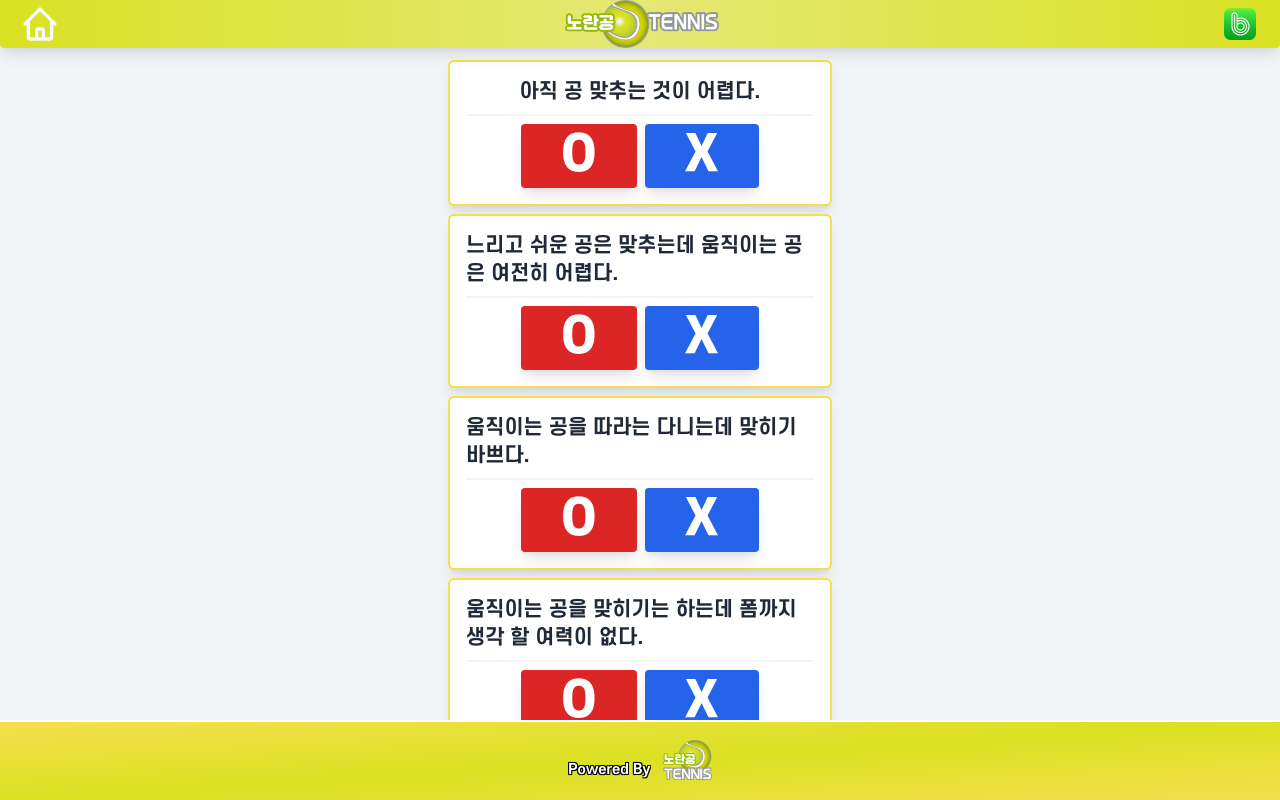
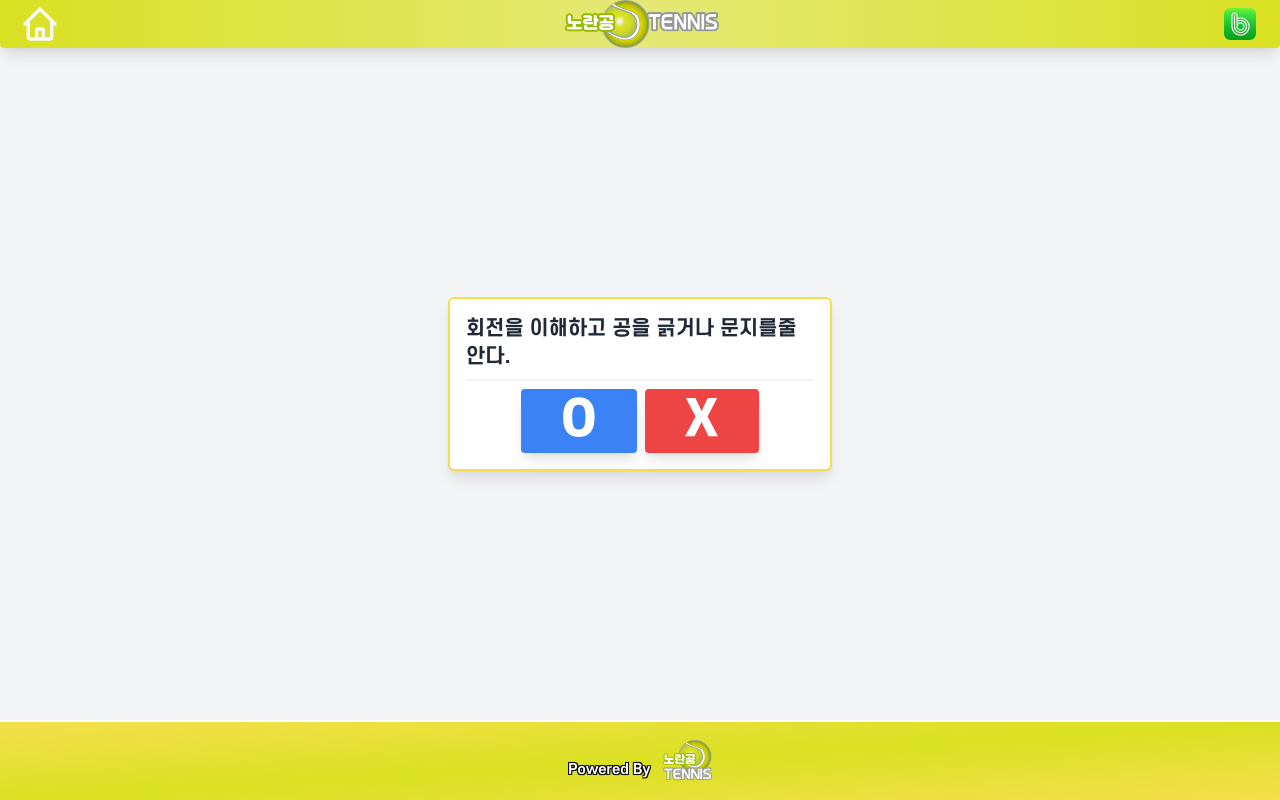
Before and after one commit to kimjy0301/ntrpyellowball, a Next.js app: page /forehand in a window 1280 px wide. Built offline with nearby package versions, Linux system fonts and the light colour scheme.

Commit message:
question change

```diff
--- a/components/Layout.tsx
+++ b/components/Layout.tsx
@@ -2,11 +2,7 @@ import Header from "./Header";
 
 const Layout = (props) => {
   return (
-    <div
-      onTouchStart={() => {
-        console.log("touch");
-      }}
-    >
+    <div>
       <Header></Header>
       <div className="content">{props.children}</div>{" "}
       <footer className="h-20 fixed bottom-0 w-full justify-center items-end flex bg-gradient-to-br from-yellow-1 via-green-1 to-yellow-1 text-white p-5 border-t-2 border-white text-sm">
--- a/components/Question.tsx
+++ b/components/Question.tsx
@@ -1,20 +1,30 @@
-const Question = ({ question, onCLickYes, onClickNo }) => {
+const Question = ({ question, onClickYes, onClickNo, show }) => {
+  if (show === false) {
+    return <></>;
+  } else {
     return (
       <>
         <div className="w-96 flex relative flex-col md:shadow-lg justify-center border-yellow-1 border-2  rounded-md items-center p-4 bg-white mx-1 my-1 shadow-lg md:max-w-xs1 transition-all">
           <span className="text-xl">{question}</span>
           <div className="w-full border-t-2 my-2 border-gray-100 "></div>
           <div className="flex">
-          <div className="bg-red-600 py-2 px-10 hover:bg-red-700 cursor-pointer transition-all mx-1 shadow-lg rounded">
+            <div
+              onClick={() => onClickYes()}
+              className="bg-blue-500 py-2 px-10 hover:bg-blue-700 cursor-pointer transition-all mx-1 shadow-lg rounded"
+            >
               <span className="text-white text-5xl font-extrabold">O</span>
             </div>
-          <div className="bg-blue-600 py-2 px-10 hover:bg-blue-700 cursor-pointer transition-all mx-1 shadow-lg rounded">
+            <div
+              onClick={() => onClickNo()}
+              className=" bg-red-500 py-2 px-10 hover:bg-red-700 cursor-pointer transition-all mx-1 shadow-lg rounded"
+            >
               <span className="text-white text-5xl font-extrabold">X</span>
             </div>
           </div>
         </div>
       </>
     );
+  }
 };
 
 export default Question;
--- a/pages/forehand/index.tsx
+++ b/pages/forehand/index.tsx
@@ -1,18 +1,32 @@
 import Question from "../../components/Question";
 import { questions } from "../../components/data";
+import { useState } from "react";
 
 const index = () => {
+  const [questionIndex, setQuestionIndex] = useState(10);
+
+  const onClickYes = () => {
+    if (questionIndex + 1 !== questions.length)
+      setQuestionIndex(questionIndex + 1);
+  };
+  const onClickNo = () => {
+    if (questionIndex !== 0) setQuestionIndex(questionIndex - 1);
+  };
+
   return (
-    <div className="flex flex-col items-center py-2 mx-auto h-full w-full overflow-y-auto relative">
+    <div className="flex flex-col justify-center items-center py-2 mx-auto h-full w-full overflow-y-auto relative">
       {questions.map((value, i) => {
+        if (questionIndex === i) {
           return (
             <Question
               key={i}
               question={value}
-            onCLickYes={() => {}}
-            onClickNo={() => {}}
+              onClickYes={onClickYes}
+              onClickNo={onClickNo}
+              show={true}
             ></Question>
           );
+        }
       })}
     </div>
   );
```
Lines whose indentation alone changed are shown as unchanged.
